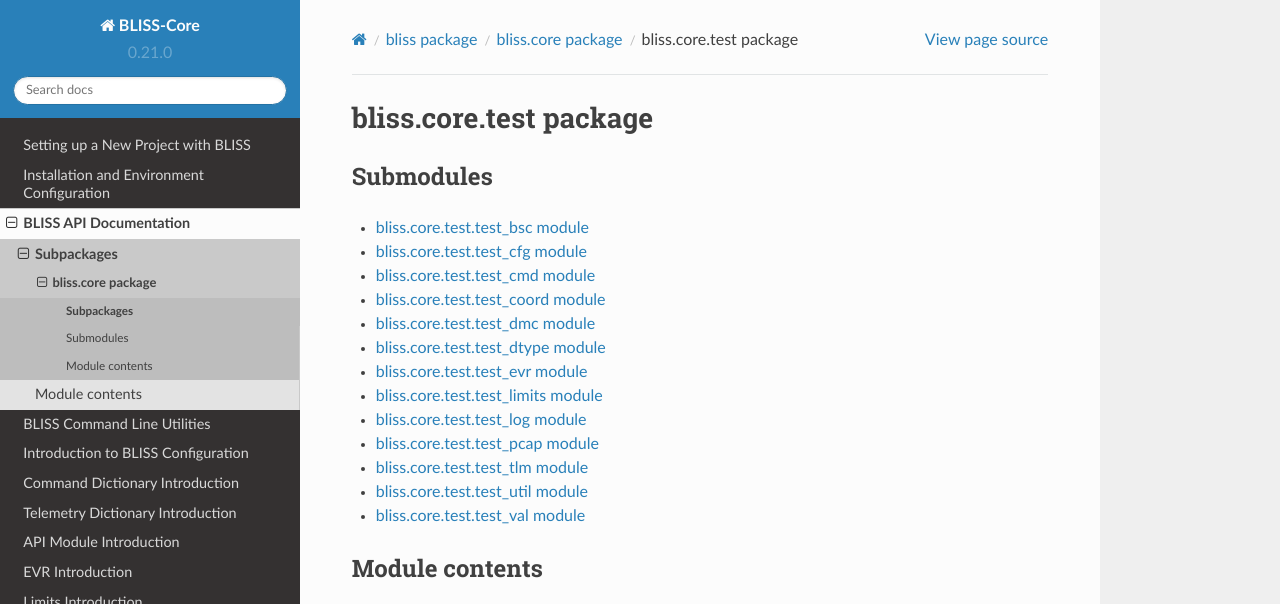
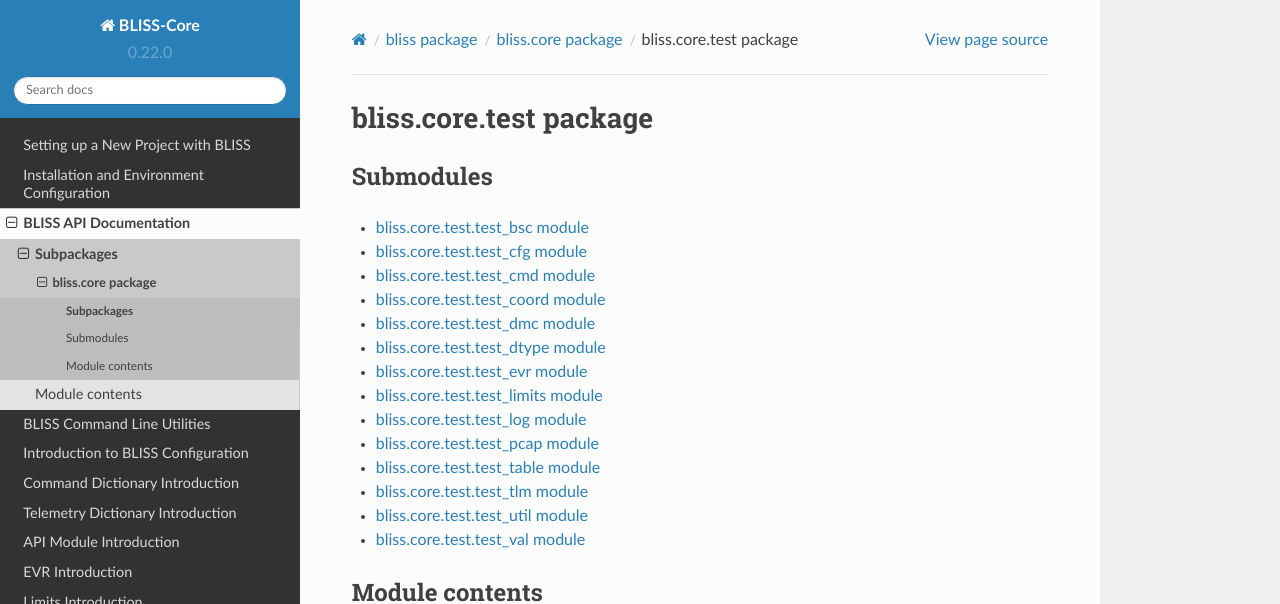
Before and after one commit to NASA-AMMOS/AIT-Core, a Sphinx documentation site: the page built from doc/source/bliss.core.test.rst, in a window 1280 px wide and 921 px high, cut to the strip 0-604 px from the top of the window. Built offline with Sphinx 7.4.7 and the Read the Docs theme 2.0.0, drawn with Linux system fonts in a browser that asks for light colours.

Commit message:
Prep for 0.22.0 release

```diff
--- a/doc/source/bliss.core.bin.rst
+++ b/doc/source/bliss.core.bin.rst
@@ -13,6 +13,7 @@ Submodules
    bliss.core.bin.bliss_create_dirs
    bliss.core.bin.bliss_dict_writer
    bliss.core.bin.bliss_orbits
+   bliss.core.bin.bliss_pcap
    bliss.core.bin.bliss_seq_decode
    bliss.core.bin.bliss_seq_encode
    bliss.core.bin.bliss_seq_print
--- a/doc/source/bliss.core.test.rst
+++ b/doc/source/bliss.core.test.rst
@@ -16,6 +16,7 @@ Submodules
    bliss.core.test.test_limits
    bliss.core.test.test_log
    bliss.core.test.test_pcap
+   bliss.core.test.test_table
    bliss.core.test.test_tlm
    bliss.core.test.test_util
    bliss.core.test.test_val
--- a/doc/source/conf.py
+++ b/doc/source/conf.py
@@ -59,9 +59,9 @@ author = u'BLISS-Core Development Team'
 # built documents.
 #
 # The short X.Y version.
-version = u'0.21.0'
+version = u'0.22.0'
 # The full version, including alpha/beta/rc tags.
-release = u'0.21.0'
+release = u'0.22.0'
 
 # The language for content autogenerated by Sphinx. Refer to documentation
 # for a list of supported languages.
--- a/setup.py
+++ b/setup.py
@@ -4,7 +4,7 @@ import os
 
 setup(
     name         = 'bliss-core',
-    version      = '0.21.0',
+    version      = '0.22.0',
     packages     = find_packages(exclude=['tests']),
     author       = 'BLISS-Core Development Team',
     author_email = 'bliss@jpl.nasa.gov',
```
Also changed, not shown: doc/source/bliss.core.bin.bliss_pcap.rst (added, +7 -0 lines), doc/source/bliss.core.test.test_table.rst (added, +7 -0 lines).
